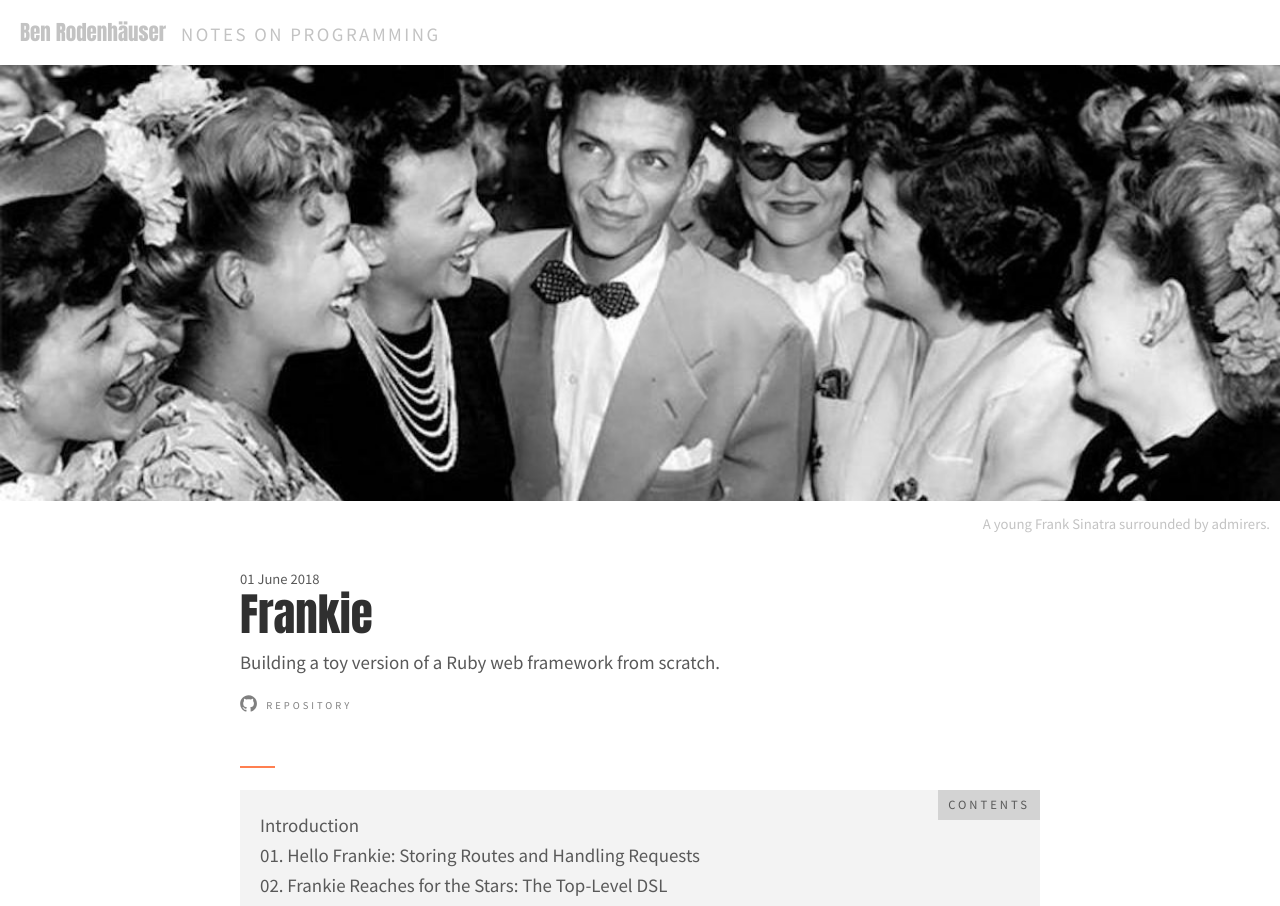
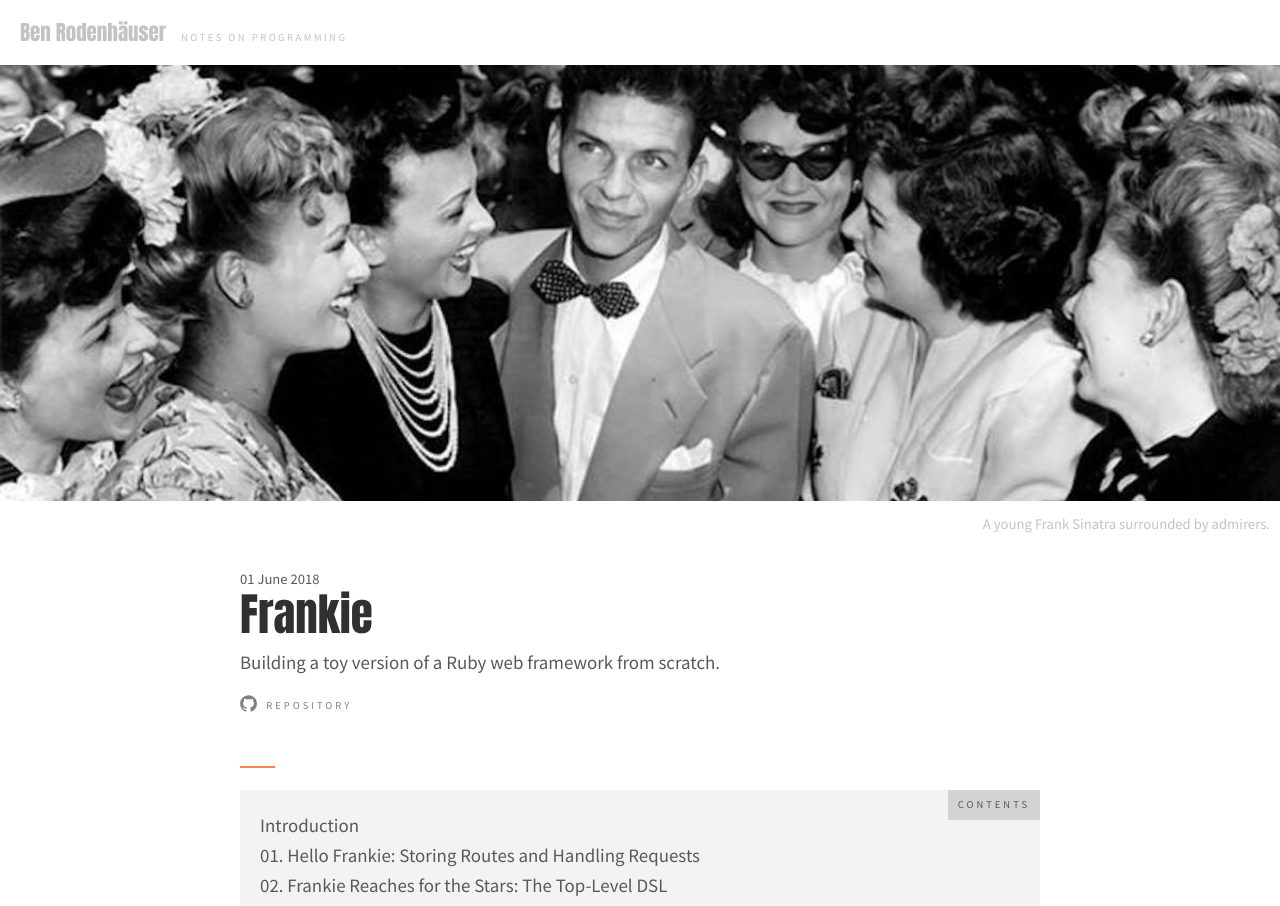
Before and after one commit to benrodenhaeuser/benrodenhaeuser.github.io, a Jekyll site: the page built from content/_posts/2018-06-01-sinatra-from-scratch.md, in a window 1280 px wide. Shown: the top 906 px of the page. Built offline with Jekyll 4.4.1, drawn with Linux system fonts in a browser that asks for light colours.

Commit message:
make post list column narrow

```diff
--- a/_config.yml
+++ b/_config.yml
@@ -8,10 +8,10 @@
 collections:
   - snippets
 collections_dir: content
-fonts:
-  body: Source Sans Pro
+googlefonts:
+  body: "Source Sans Pro:400,400i,700"
   display: Anton
-  code: Source Code Pro
+  code: "Source Code Pro:400,700"
 sass:
   sass_dir: _scss
 kramdown:
--- a/_includes/head.html
+++ b/_includes/head.html
@@ -4,7 +4,7 @@
   <meta charset="utf-8">
   <meta name="viewport" content="width=device-width, initial-scale=1" />
 
-  <link href="https://fonts.googleapis.com/css?family={{ site.fonts.body }}:400,400i,700|{{  site.fonts.display }}|{{ site.fonts.code }}:400,700" rel="stylesheet">
+  <link href="https://fonts.googleapis.com/css?family={{ site.googlefonts.body }}|{{  site.googlefonts.display }}|{{ site.googlefonts.code }}" rel="stylesheet">
 
   <link rel="stylesheet" href="{{ '/assets/css/main.css?v=' | append: site.github.build_revision | relative_url }}">
 
--- a/_scss/style.scss
+++ b/_scss/style.scss
@@ -34,9 +34,9 @@
   color: $highlightcolor;
 }
 
-.site-description {
+.description.site-description {
   color: #c3c3c3;
-  font-size: 0.7 * $basefont;
+  font-size: 0.5 * $basefont;
   font-family: 'Source Sans Pro', sans-serif;
   text-transform: uppercase;
   letter-spacing: 2.5px;
@@ -143,6 +143,7 @@
 .post-list{
   margin-bottom: 0.8 * $baseline;
   margin-top: 100px;
+  max-width: 500px; // want this?
 }
 
 ul.external-links {
@@ -233,6 +234,7 @@
 .aside,
 .toc {
   margin: (0.75 * $baseline) 0;
+  font-size: 0.9 * $basefont;
   text-align: left;
   padding: 20px;
   background-color: #F3F3F3;
@@ -382,7 +384,6 @@
 // table of contents
 ul#markdown-toc {
   padding-left: 0;
-  font-size: 0.9 * $basefont;
   margin-top: 0;
 }
 
@@ -424,7 +425,7 @@
   background-color: #d3d3d3;
   text-transform: uppercase;
   letter-spacing: 3px;
-  font-size: 0.6 * $basefont;
+  font-size: 0.5 * $basefont;
   content: 'Contents';
 }
 
```
